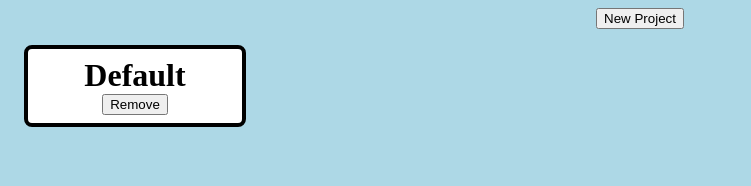
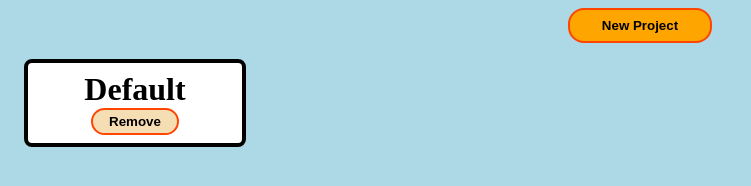
Before and after one commit to nguyd1/odin-todo-list, a website built with webpack: page dist/index.html in a window 1280 px wide. Shown: the whole page, without its empty margins (0-751 px from the left). Built offline with Linux system fonts and the light colour scheme.

Commit message:
Update button styles

```diff
--- a/src/style.css
+++ b/src/style.css
@@ -4,7 +4,7 @@ body {
 
 .header {
     display: flex;
-    justify-content: center;
+    justify-content: space-evenly;
 }
 
 .container {
@@ -37,3 +37,16 @@ h1, h2, h3 {
     margin: 0;
     overflow: hidden;
 }
+
+button {
+    font-weight: bold;
+    background-color: orange;
+    border-radius: 1rem;
+    padding: 0.5rem 2rem;
+    border: 2px solid orangered;
+}
+
+.removeProject, .removeTodo {
+    background-color: wheat;
+    padding: 0.25rem 1rem;
+}
```
Also changed, not shown: dist/main.js.
